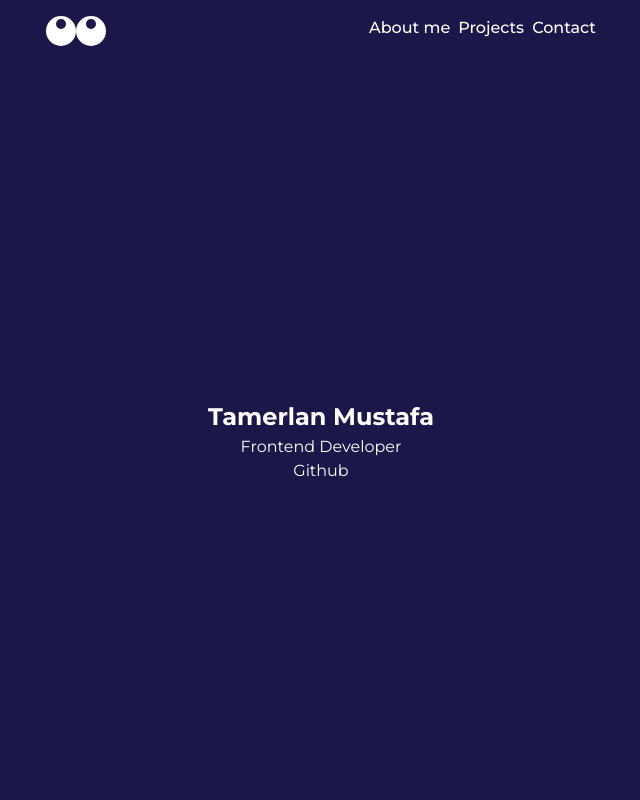
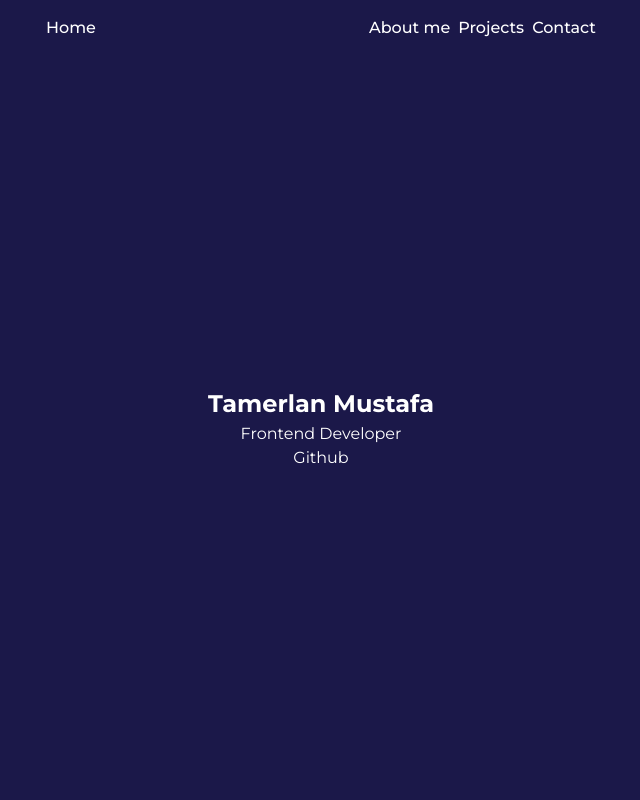
Before and after one commit to tamerlanmustafa/portfolio, a React (Vite) app: page / in a window 1280 px wide. Shown: the top 800 px of the page, without its empty margins (319-959 px from the left). Built offline with nearby package versions, Linux system fonts and the light colour scheme.

Commit message:
remove moving eyes styling

```diff
--- a/src/components/Navbar/NavBar.jsx
+++ b/src/components/Navbar/NavBar.jsx
@@ -3,49 +3,12 @@ import { useEffect, useState } from "react";
 import './Navbar.css';
 
 const NavBar = () => {
-  const [eyeRotations, setEyeRotations] = useState([0, 0]);
 
-  useEffect(() => {
-    const handleMouseMove = (event) => {
-      const eyes = document.querySelectorAll('.eye');
-      if (eyes.length < 2) return;
-
-      const eyePositions = Array.from(eyes).map((eye) => {
-        const x = eye.offsetLeft + eye.offsetWidth / 2;
-        const y = eye.offsetTop + eye.offsetHeight / 2;
-        const rad = Math.atan2(event.pageX - x, event.pageY - y);
-        const rot = (rad * (180 / Math.PI) * -1) + 180;
-        return rot;
-      });
-
-      setEyeRotations(eyePositions);
-    };
-
-    const moveArea = document.querySelector('body');
-    if (moveArea) {
-      moveArea.addEventListener('mousemove', handleMouseMove);
-    }
-
-    return () => {
-      if (moveArea) {
-        moveArea.removeEventListener('mousemove', handleMouseMove);
-      }
-    };
-  }, []);
 
   return (
     <>
       <nav>
-        <div className='container'>
-          <div
-            className='eye'
-            style={{ transform: `rotate(${eyeRotations[0]}deg)` }}
-          ></div>
-          <div
-            className='eye'
-            style={{ transform: `rotate(${eyeRotations[1]}deg)` }}
-          ></div>
-        </div>
+        <a href="/">Home</a>
         <div className="links">
           <a href='#about-me'>About me</a>
           <a href='#projects'>Projects</a>
--- a/src/components/Navbar/Navbar.css
+++ b/src/components/Navbar/Navbar.css
@@ -8,23 +8,3 @@ nav {
 .links > * {
     margin-left: 0.5rem;
 }
-
-
-.eye {
-    position: relative;
-    display: inline-block;
-    border-radius: 50%;
-    height: 30px;
-    width: 30px;
-    background: #ffffff;
-}
-.eye:after {
-    position: absolute;
-    bottom: 17px;
-    right: 10px;
-    width: 10px;
-    height: 10px;
-    background: #0c093def;
-    border-radius: 50%;
-    content: " ";
-}
```
